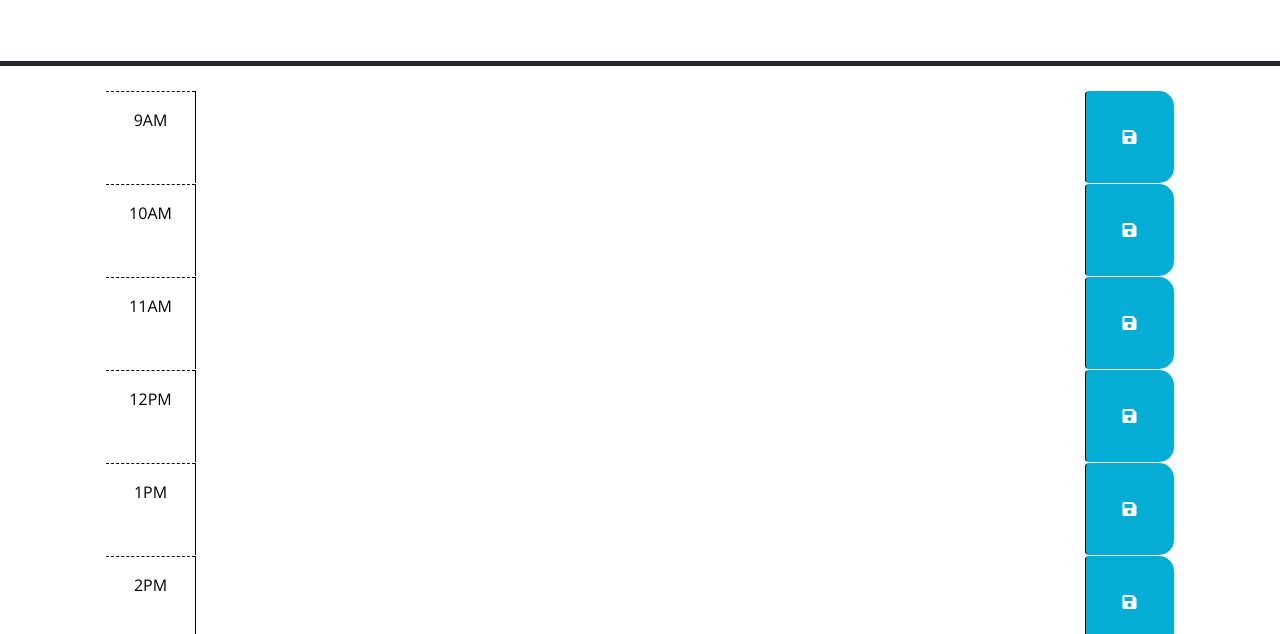
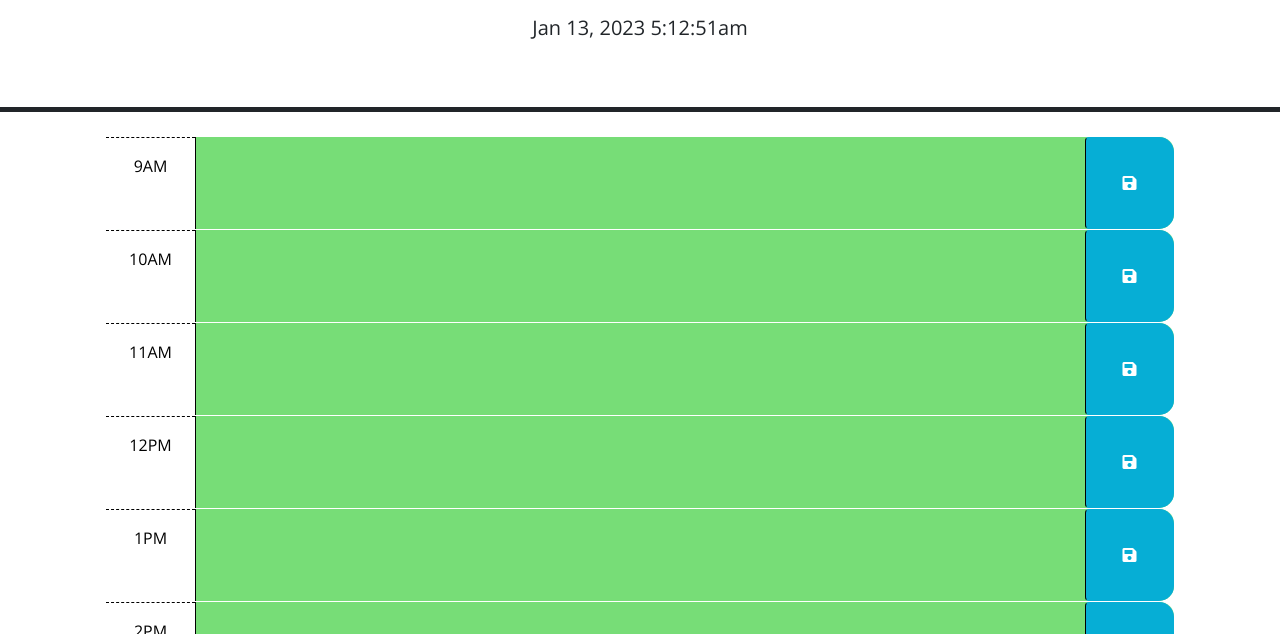
Before and after one commit to RyanDamron/My-Challenge-5, a plain HTML site: page index.html in a window 1280 px wide. Shown: the part 166-800 px from the top of the page. Drawn offline with nearby package versions, Linux system fonts and the light colour scheme; files that its build step writes are made by us from their sources.

Commit message:
final changes

```diff
--- a/index.html
+++ b/index.html
@@ -18,7 +18,7 @@
       href="https://fonts.googleapis.com/css?family=Open+Sans&display=swap"
       rel="stylesheet"
     />
-    <link rel="stylesheet" href="style.css" />
+    <link rel="stylesheet" href="./Develop/Assets/style.css" />
     <title>Work Day Scheduler</title>
   </head>
 
@@ -113,6 +113,6 @@
     ></script>
 
     <script src="https://code.jquery.com/jquery-3.5.1.min.js"></script>
-    <script src="script.js"></script>
+    <script src="./Develop/Assets/script.js"></script>
   </body>
 </html>
```
